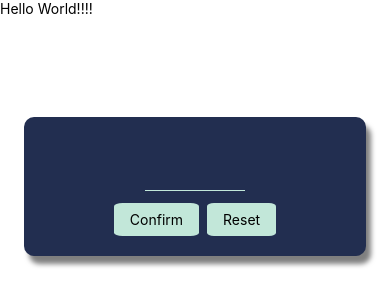
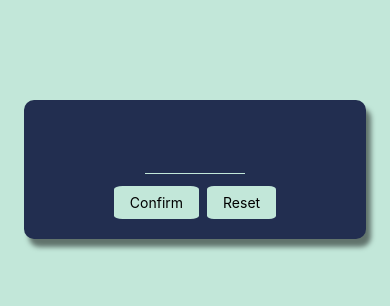
Before and after one commit to Mjthunder88/guessing-game-RN-practice, a React Native app: screen / in a window 390 px wide. Shown: the top 306 px of the page. Built offline with nearby package versions, Linux system fonts and the light colour scheme.

Commit message:
need to fix error when trying to install linear gradient but did add more styling

```diff
--- a/App.js
+++ b/App.js
@@ -1,5 +1,5 @@
 import { StatusBar } from "expo-status-bar";
-import { StyleSheet, Text, View } from "react-native";
+import { StyleSheet, View } from "react-native";
 
 import StartGameScreen from "./screens/StartGameScreen";
 
@@ -7,12 +7,16 @@ export default function App() {
   return (
     <>
       <StatusBar style="black" />
-      <View style={styles.container}>
-        <Text>Hello World!!!!</Text>
+      <View style={styles.rootScreen}>
         <StartGameScreen />
       </View>
     </>
   );
 }
 
-const styles = StyleSheet.create({});
+const styles = StyleSheet.create({
+  rootScreen: {
+    flex: 1,
+    backgroundColor: '#C2E7D9',
+  }
+});
--- a/screens/StartGameScreen.js
+++ b/screens/StartGameScreen.js
@@ -13,8 +13,12 @@ const StartGameScreen = () => {
         autoCorrect={false}
       />
       <View style={styles.ButtonContainer}>
+        <view style={styles.ButtonContainerInner}>
         <PrimaryButton>Confirm</PrimaryButton>
+        </view>
+        <View style={styles.ButtonContainerInner}>
         <PrimaryButton>Reset</PrimaryButton>
+        </View>
       </View>
     </View>
   );
@@ -45,10 +49,11 @@ const styles = StyleSheet.create({
     textAlign: "center",
   },
   ButtonContainer: {
-    justifyContent: "center",
-    alignItems: "center",
     flexDirection: "row",
   },
+  ButtonContainerInner: {
+    flex: 1
+  }
 });
 
 export default StartGameScreen;
```
